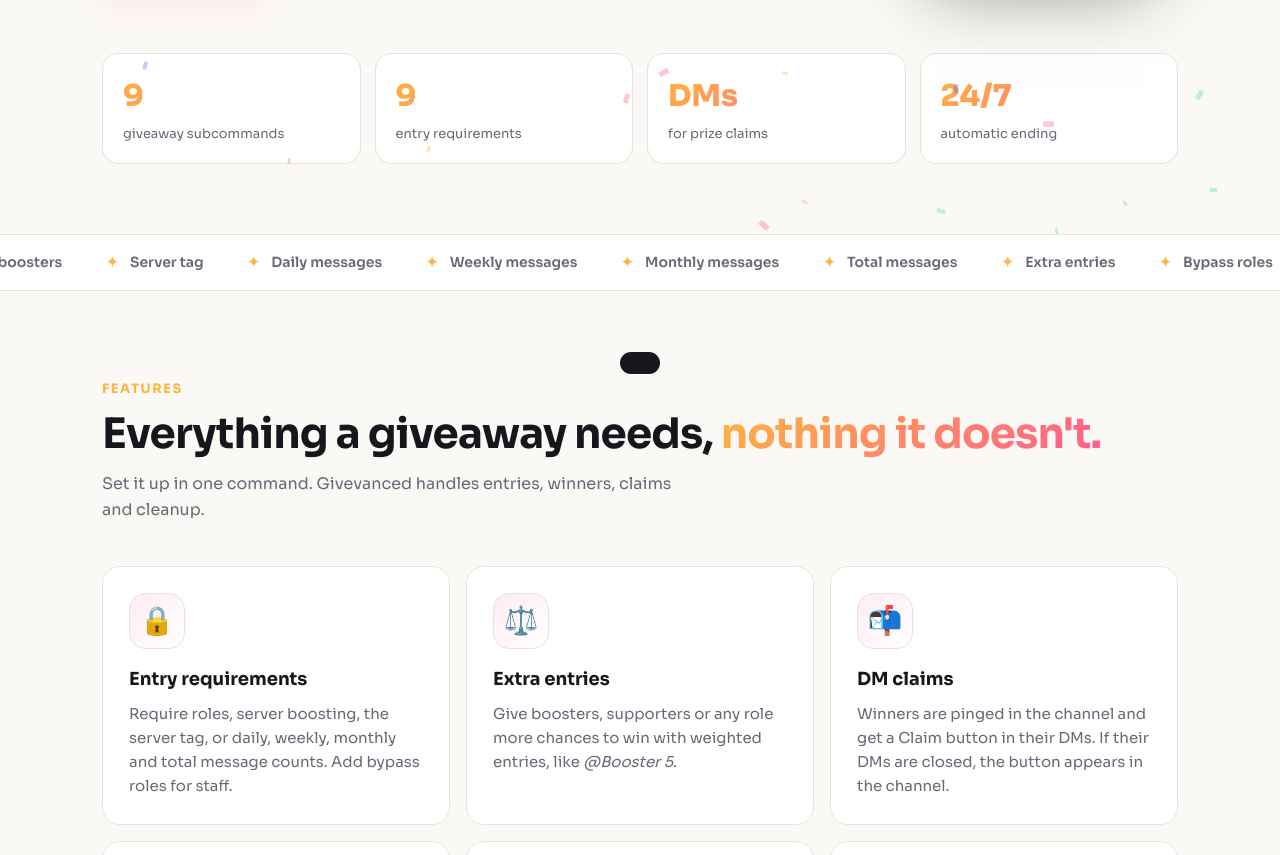
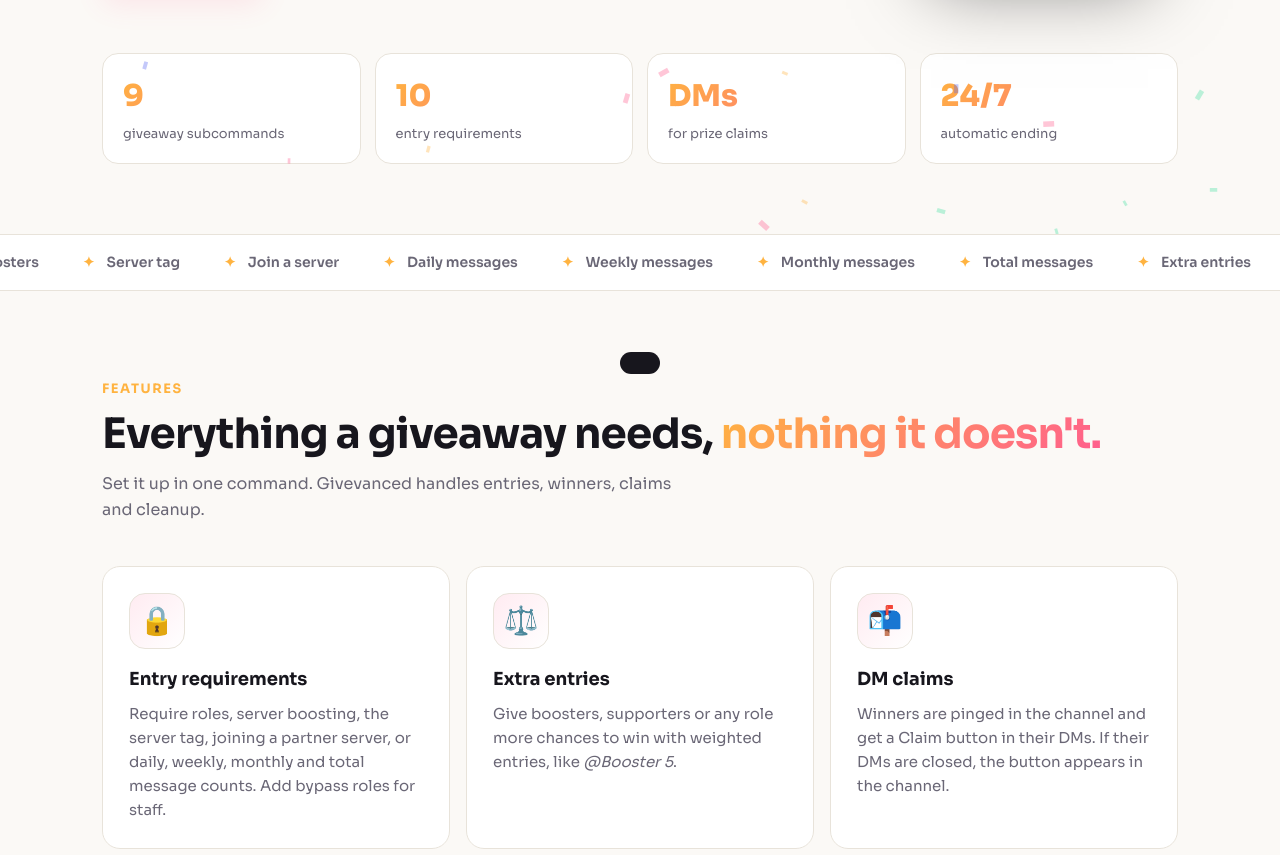
Before and after one commit to Lavin0503/Givevanced, a website: page index.html in a window 1280 px wide. Shown: the part 522-1377 px from the top of the page. Drawn offline with Linux system fonts and the light colour scheme.

Commit message:
Update entry requirements and permissions in HTML

```diff
--- a/index.html
+++ b/index.html
@@ -142,18 +142,18 @@ footer .wrap{align-items:center}.legal{flex-basis:100%;font-size:12px;opacity:.8
 </div>
 <div class="wrap"><div class="stats">
   <div class="stat"><b>9</b><span>giveaway subcommands</span></div>
-  <div class="stat"><b>9</b><span>entry requirements</span></div>
+  <div class="stat"><b>10</b><span>entry requirements</span></div>
   <div class="stat"><b>DMs</b><span>for prize claims</span></div>
   <div class="stat"><b>24/7</b><span>automatic ending</span></div>
 </div></div></header>
-<div class="marq" aria-hidden="true"><div class="mt" id="mt"><span>Role requirements</span><span>Server boosters</span><span>Server tag</span><span>Daily messages</span><span>Weekly messages</span><span>Monthly messages</span><span>Total messages</span><span>Extra entries</span><span>Bypass roles</span><span>DM claims</span><span>Auto reroll</span></div></div>
+<div class="marq" aria-hidden="true"><div class="mt" id="mt"><span>Role requirements</span><span>Server boosters</span><span>Server tag</span><span>Join a server</span><span>Daily messages</span><span>Weekly messages</span><span>Monthly messages</span><span>Total messages</span><span>Extra entries</span><span>Bypass roles</span><span>DM claims</span><span>Auto reroll</span></div></div>
 
 <section class="sec" id="features"><div class="wrap">
   <span class="eyebrow">Features</span>
   <h2>Everything a giveaway needs, <span>nothing it doesn't.</span></h2>
   <p class="sub">Set it up in one command. Givevanced handles entries, winners, claims and cleanup.</p>
   <div class="feat">
-    <div class="f"><div class="ic">🔒</div><h3>Entry requirements</h3><p>Require roles, server boosting, the server tag, or daily, weekly, monthly and total message counts. Add bypass roles for staff.</p></div>
+    <div class="f"><div class="ic">🔒</div><h3>Entry requirements</h3><p>Require roles, server boosting, the server tag, joining a partner server, or daily, weekly, monthly and total message counts. Add bypass roles for staff.</p></div>
     <div class="f"><div class="ic">⚖️</div><h3>Extra entries</h3><p>Give boosters, supporters or any role more chances to win with weighted entries, like <i>@Booster 5</i>.</p></div>
     <div class="f"><div class="ic">📬</div><h3>DM claims</h3><p>Winners are pinged in the channel and get a Claim button in their DMs. If their DMs are closed, the button appears in the channel.</p></div>
     <div class="f"><div class="ic">🔁</div><h3>Auto reroll</h3><p>Set a claim time. Winners who don't claim in time are replaced automatically, and the giveaway shows who has claimed.</p></div>
@@ -186,7 +186,7 @@ footer .wrap{align-items:center}.legal{flex-basis:100%;font-size:12px;opacity:.8
   <details><summary>Who can create giveaways?</summary><p>Anyone with Manage Server, a manager role, or a creator role. Set the roles with /giveaway manager-roles and /giveaway creator-roles.</p></details>
   <details><summary>Is there a website dashboard?</summary><p>Yes. Log in with Discord on the Dashboard to join giveaways, and if you manage a server you can create, edit, end, reroll and delete giveaways, see and remove participants, clone past giveaways, set manager and creator roles and view stats. Every giveaway embed also has a Website button that opens its page.</p></details>
   <details><summary>Can I pause a giveaway or reuse my settings?</summary><p>Yes. /giveaway pause freezes the timer and stops new entries until you /giveaway resume. /template save keeps a giveaway's settings under a name, and /template use starts a new one from it. You can also start a quick drop where the first people to click win, and members can press the bell on a giveaway to get a DM when it ends.</p></details>
-  <details><summary>Can I see what the bot does in my server?</summary><p>Yes. Use /settings log-channel to pick a channel and Givevanced will post when giveaways start, winners are announced, and the blacklist changes. /settings also lets you set a role to ping and a default colour.</p></details>
+  <details><summary>Can a giveaway require joining another server?</summary><p>Yes. Use the required-server option on /giveaway create (or pick it in the dashboard). Givevanced has to be in both servers. When someone clicks Enter, they're shown the server with a Join button, and once they've joined they can enter. If they leave that server later, they're removed from the giveaway, and anyone who left before the draw can't win.</p></details>
   <details><summary>Can I schedule a giveaway for later?</summary><p>Yes. Use /giveaway schedule with a start time like 2 hours or 1 day, plus the usual options. It starts by itself, and you can see or cancel scheduled ones with /giveaway scheduled and /giveaway unschedule. Commands that need a giveaway let you pick it from a list, so there's no need to copy message IDs.</p></details>
   <details><summary>Can I block someone from giveaways?</summary><p>Yes. Use /blacklist add to stop a person from joining any giveaway in your server. They're removed from live giveaways straight away. You can also manage the blacklist from the Dashboard, and use /blacklist remove or /blacklist list.</p></details>
   <details><summary>Can I leave a giveaway after joining?</summary><p>Yes. Click Enter again and the bot privately tells you that you already joined, with a button to leave.</p></details>
@@ -207,7 +207,7 @@ footer .wrap{align-items:center}.legal{flex-basis:100%;font-size:12px;opacity:.8
 <script>
 const CLIENT_ID='1558890733002297436';
 const ok=/^\d+$/.test(CLIENT_ID);
-const url='https://discord.com/oauth2/authorize?client_id='+CLIENT_ID+'&permissions=268520448&scope=bot%20applications.commands';
+const url='https://discord.com/oauth2/authorize?client_id='+CLIENT_ID+'&permissions=268520449&scope=bot%20applications.commands';
 const toast=m=>{const t=document.getElementById('toast');t.textContent=m;t.classList.add('on');setTimeout(()=>t.classList.remove('on'),2200)};
 document.querySelectorAll('.invite').forEach(a=>{if(ok){a.href=url;a.target='_blank';a.rel='noopener'}else a.addEventListener('click',e=>{e.preventDefault();toast('Invite link works once CLIENT_ID is set')})});
 document.getElementById('yr').textContent=new Date().getFullYear();
@@ -215,8 +215,8 @@ const data={
  'Giveaways':[['/giveaway create','Start a giveaway with requirements and extras'],['/giveaway schedule','Schedule a giveaway to start later (or repeat)'],['/giveaway drop','First to click wins, no timer needed'],['/giveaway list','See every running giveaway'],['/giveaway end','End a giveaway early'],['/giveaway reroll','Pick new winners for an ended giveaway'],['/giveaway winners','See winners and who claimed'],['/giveaway participants','See everyone who entered']],
  'Manage':[['/giveaway edit','Change the prize, winners or end time'],['/giveaway pause','Freeze a giveaway and stop entries'],['/giveaway resume','Carry on where it stopped'],['/giveaway add-entries','Give someone bonus entries'],['/giveaway scheduled','See giveaways waiting to start'],['/giveaway unschedule','Cancel a scheduled giveaway'],['/giveaway delete','Remove a giveaway'],['/giveaway fix','Repair a giveaway that failed to end']],
  'Templates':[['/template save','Save a giveaway\'s settings under a name'],['/template use','Start a giveaway from a template'],['/template list','See your saved templates'],['/template delete','Delete a template']],
- 'Moderation':[['/blacklist add','Stop a person from joining giveaways'],['/blacklist add-role','Block a whole role from joining'],['/blacklist remove','Let a blacklisted person join again'],['/blacklist remove-role','Unblock a role'],['/blacklist list','See everyone who is blacklisted']],
- 'Setup':[['/settings view','See your server settings'],['/settings log-channel','Log giveaway events to a channel'],['/settings ping-role','Ping a role when giveaways start'],['/settings default-color','Set the default embed colour'],['/giveaway manager-roles','Roles that can use every command'],['/giveaway creator-roles','Roles that can only create giveaways']],
+ 'Moderation':[['/blacklist add','Stop a person from joining giveaways'],['/blacklist remove','Let a blacklisted person join again'],['/blacklist list','See everyone who is blacklisted']],
+ 'Setup':[['/giveaway manager-roles','Roles that can use every command'],['/giveaway creator-roles','Roles that can only create giveaways']],
  'Members':[['/mywins','See the giveaways you won'],['/myentries','See the giveaways you are in'],['/leaderboard messages','Top chatters in the server'],['/messages','View message counts'],['/stats','Giveaway stats for the server'],['/help','Show every command']]
 };
 
```
